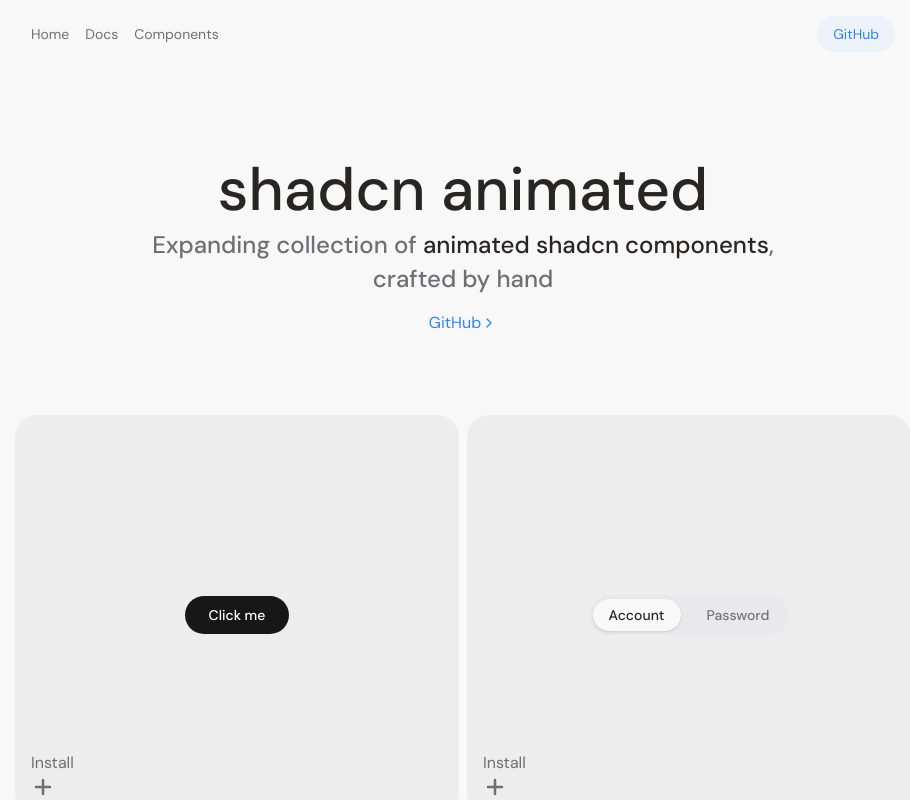
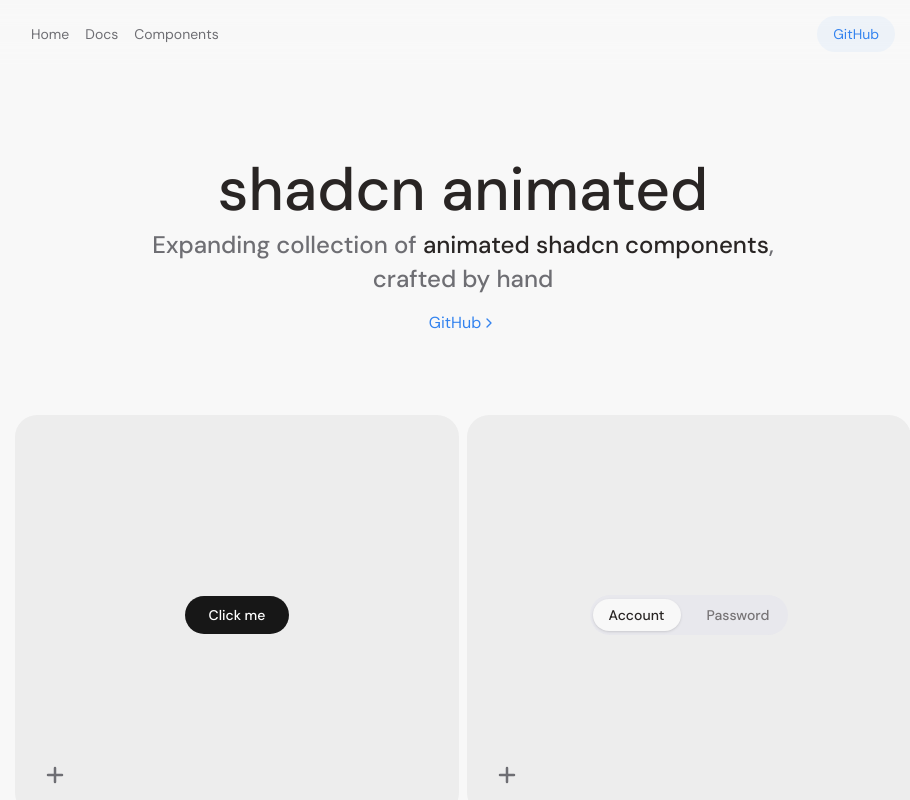
Before and after one commit to sopo/shadcn-animated, a React (Vite) app: page / in a window 1280 px wide. Shown: the top 800 px of the page, without its empty margins (177-1087 px from the left). Built offline with nearby package versions, Linux system fonts and the light colour scheme; a web font is replaced by a local one.

Commit message:
add button

```diff
--- a/src/domain/components/shell.tsx
+++ b/src/domain/components/shell.tsx
@@ -4,29 +4,31 @@
   SheetTitle,
   SheetTrigger,
 } from "@/components/ui/sheet";
-import type {  ReactNode } from "react";
+import type { ReactNode } from "react";
 import { Plus } from "lucide-react";
 import { Link } from "react-router";
 import Bash from "./bash";
 
-interface ShellProps{
-
-
-    link: string,
-    title: string,
-    bash: string,
-
+interface ShellProps {
+  link: string;
+  title: string;
+  bash: string;
 }
 
-const Shell = ({ children,props }: {children:ReactNode, props: ShellProps}) => {
+const Shell = ({
+  children,
+  props,
+}: {
+  children: ReactNode;
+  props: ShellProps;
+}) => {
   return (
     <div className="relative h-100 bg-card rounded-3xl flex items-center justify-center flex-col">
       <div>{children}</div>
       <div className="flex items-center gap-2 w-full justify-between absolute bottom-0 p-4">
         <Sheet>
           <SheetTrigger>
-            <div className="rounded-full text-secondary-foreground">
-              Install
+            <div className="rounded-full text-secondary-foreground p-3 hover:bg-black/5 cursor-pointer scale-default">
               <Plus strokeWidth={2.5} />
             </div>
           </SheetTrigger>
@@ -36,7 +38,9 @@
           >
             <div className="max-w-3xl w-full px-4 lg:px-0 mx-auto flex flex-col gap-8">
               <div className="flex items-center justify-between">
-                <SheetTitle className="text-2xl font-medium">{props.title}</SheetTitle>
+                <SheetTitle className="text-2xl font-medium">
+                  {props.title}
+                </SheetTitle>
                 <Link to={props.link} className="text-blue-500 hover:underline">
                   View Docs
                 </Link>
```
